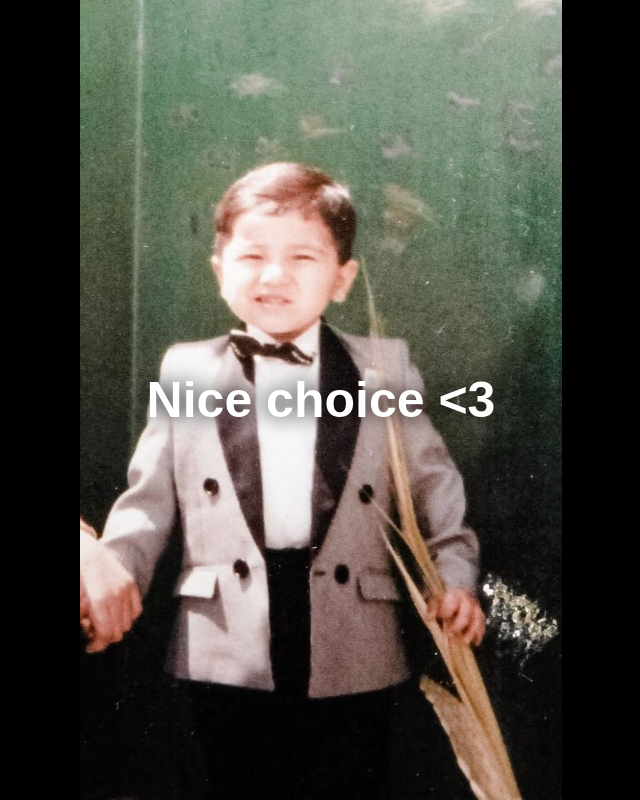
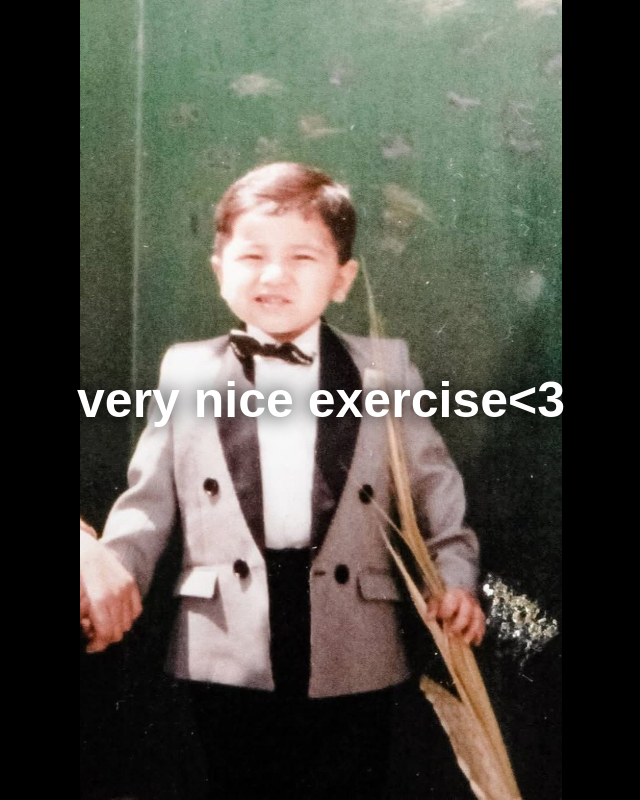
Before and after one commit to NaderMakar/ALO, a plain HTML site: page index.html in a window 1280 px wide. Both pictures are taken after a click on the button "Yes 😍". Shown: the whole page, without its empty margins (319-959 px from the left). Drawn offline with Linux system fonts and the light colour scheme.

Commit message:
Update index.html

```diff
--- a/index.html
+++ b/index.html
@@ -131,7 +131,7 @@ display:none;
 <!-- LOVE FULLSCREEN -->
 <div id="loveScreen" class="fullscreen">
 <img src="./images/2.jpeg">
-<div id="niceText">Nice choice &lt;3</div>
+<div id="niceText">very nice exercise&lt;3</div>
 </div>
 
 <script>
```
